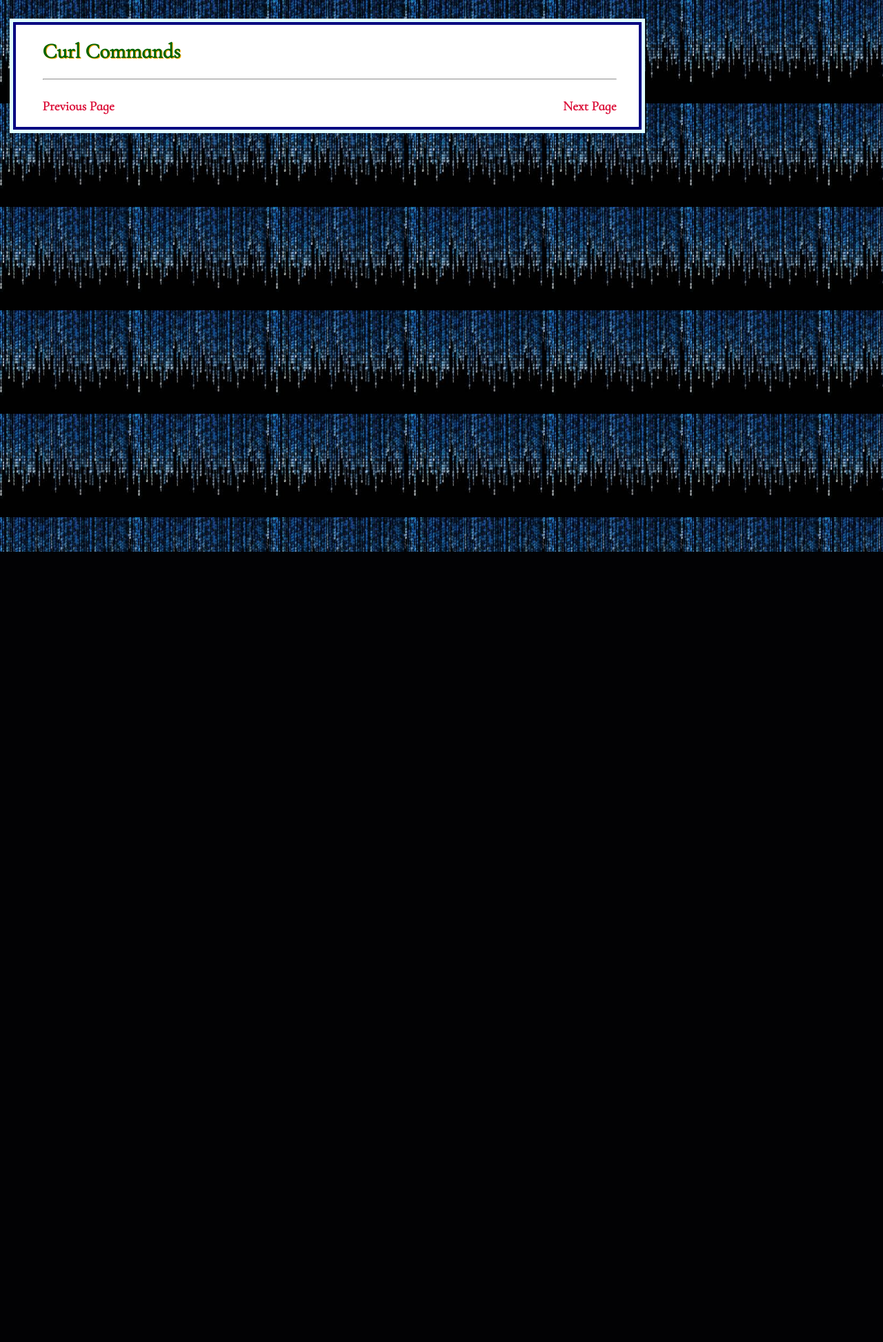
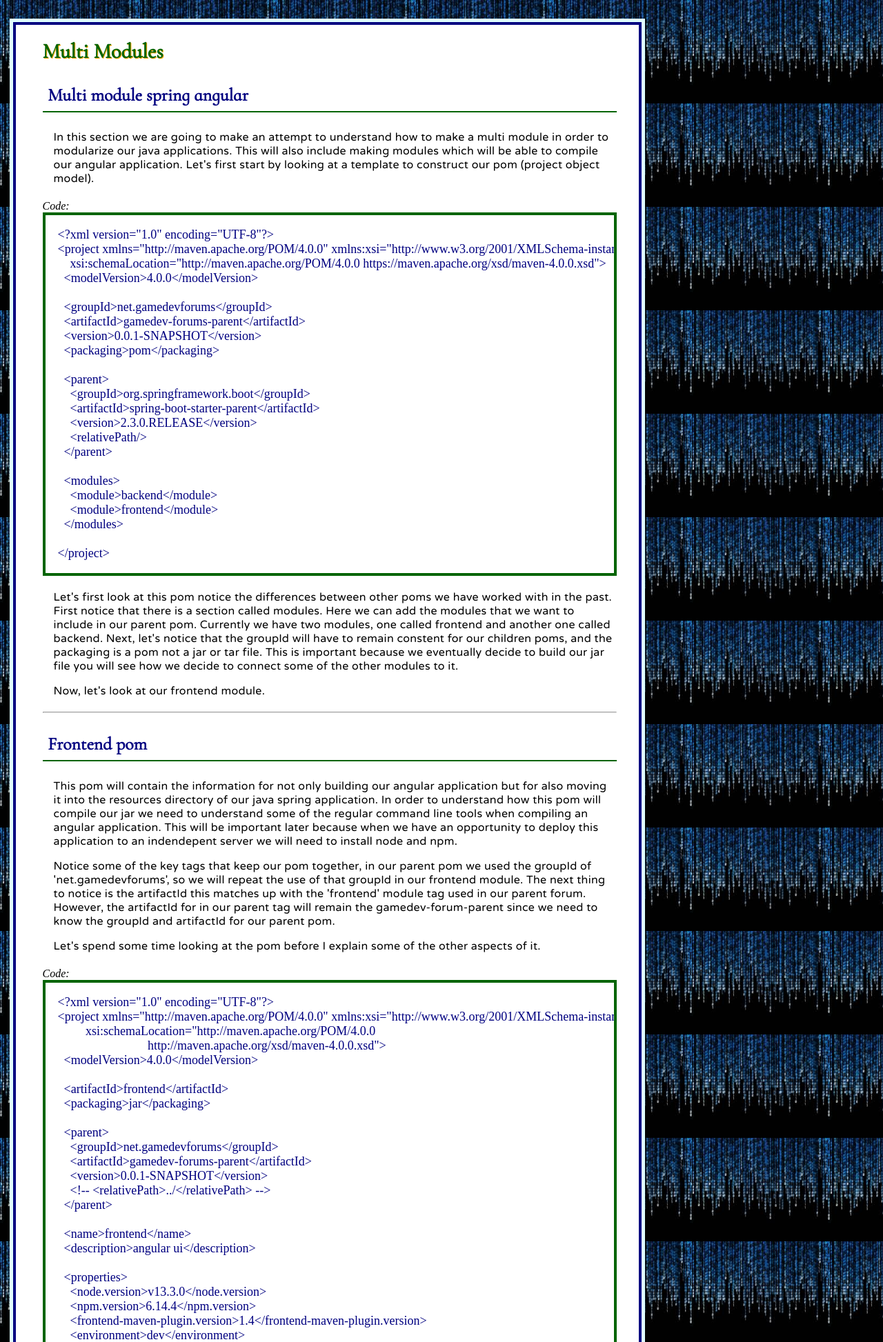
Before and after one commit to delacrank/neverstopcoding.com, a PHP site: page /Java_Web/Java_Web37.html in a window 1280 px wide. Shown: the top 1946 px of the page at 69% size. Before the commit the page ends 800 px from the top, so only its background shows below. Run offline with PHP 8.4, Linux system fonts and the light colour scheme.

Commit message:
changes on java docs

```diff
--- a/Includes/Left_Java_Web.php
+++ b/Includes/Left_Java_Web.php
@@ -36,7 +36,7 @@
 	<li><a href="../Java_Web/Java_Web34.html">Enabling Hypermedia</a></li>
 	<li><a href="../Java_Web/Java_Web35.html">HATEOAS code</a></li>
 	<li><a href="../Java_Web/Java_Web36.html">Curl Commands</a></li>
-	<li><a href="../Java_Web/Java_Web37.html">ok</a></li>
+	<li><a href="../Java_Web/Java_Web37.html">Multi Module</a></li>
 </ul>
 </li>
 </ul>
--- a/Java_Web/Java_Web28.html
+++ b/Java_Web/Java_Web28.html
@@ -89,7 +89,7 @@ public class User implements UserDetails {
     private final String phoneNumber;
 
     @Override
-    public Collection<? extends GrantedAuthority> getAuthorities() {
+    public Collection&lt;? extends GrantedAuthority> getAuthorities() {
 	return Arrays.asList(new SimpleGrantedAuthority("ROLE_USER"));
     }
 
--- a/Java_Web/Java_Web37.html
+++ b/Java_Web/Java_Web37.html
@@ -3,7 +3,7 @@
 <head><meta name="viewport" content="width=device-width, initial-scale=1">
 <meta http-equiv="Content-Type" content="text/html;
 	charset=utf-8" />
-<title>Curl Commands</title>
+<title>Multi Modules</title>
 <link href='http://fonts.googleapis.com/css?family=Varela+Round' rel="stylesheet"><link href='http://fonts.googleapis.com/css?family=Cormorant+Infant' rel="stylesheet"><link rel="stylesheet"
       type="text/css"
       href="../testcss.css">
@@ -25,9 +25,270 @@
 <!-- Right -->
 <div id ="rightz">
 
-<h1>Curl Commands</h1>
+<h1>Multi Modules</h1>
 
-  <hr />
+<h2>Multi module spring angular</h2>
+
+<p>In this section we are going to make an attempt to understand how to make a multi module in order to modularize our java applications. This will also include making modules which will be able to compile our angular application. Let's first start by looking at a template to construct our pom (project object model).</p>
+
+<em>Code:</em>
+<pre class = "code">&lt;?xml version="1.0" encoding="UTF-8"?>
+&lt;project xmlns="http://maven.apache.org/POM/4.0.0" xmlns:xsi="http://www.w3.org/2001/XMLSchema-instance"
+    xsi:schemaLocation="http://maven.apache.org/POM/4.0.0 https://maven.apache.org/xsd/maven-4.0.0.xsd">
+  &lt;modelVersion>4.0.0&lt;/modelVersion>
+
+  &lt;groupId>net.gamedevforums&lt;/groupId>
+  &lt;artifactId>gamedev-forums-parent&lt;/artifactId>
+  &lt;version>0.0.1-SNAPSHOT&lt;/version>
+  &lt;packaging>pom&lt;/packaging>
+
+  &lt;parent>
+    &lt;groupId>org.springframework.boot&lt;/groupId>
+    &lt;artifactId>spring-boot-starter-parent&lt;/artifactId>
+    &lt;version>2.3.0.RELEASE&lt;/version>
+    &lt;relativePath/>
+  &lt;/parent>
+
+  &lt;modules>
+    &lt;module>backend&lt;/module>
+    &lt;module>frontend&lt;/module>
+  &lt;/modules>
+
+&lt;/project></pre>
+
+<p>Let's first look at this pom notice the differences between other poms we have worked with in the past. First notice that there is a section called modules. Here we can add the modules that we want to include in our parent pom. Currently we have two modules, one called frontend and another one called backend. Next, let's notice that the groupId will have to remain constent for our children poms, and the packaging is a pom not a jar or tar file. This is important because we eventually decide to build our jar file you will see how we decide to connect some of the other modules to it.
+
+  <span class = "nl">Now, let's look at our frontend module.</span></p>
+
+<hr />
+
+<h2>Frontend pom</h2>
+
+<p>This pom will contain the information for not only building our angular application but for also moving it into the resources directory of our java spring application. In order to understand how this pom will compile our jar we need to understand some of the regular command line tools when compiling an angular application. This will be important later because when we have an opportunity to deploy this application to an indendepent server we will need to install node and npm.
+
+<span class = "nl">Notice some of the key tags that keep our pom together, in our parent pom we used the groupId of 'net.gamedevforums', so we will repeat the use of that groupId in our frontend module. The next thing to notice is the artifactId this matches up with the 'frontend' module tag used in our parent forum. However, the artifactId for in our parent tag will remain the gamedev-forum-parent since we need to know the groupId and artifactId for our parent pom.</span>
+
+<span class = "nl">Let's spend some time looking at the pom before I explain some of the other aspects of it.</span></p>
+
+<em>Code:</em>
+<pre class = "code">&lt;?xml version="1.0" encoding="UTF-8"?>
+&lt;project xmlns="http://maven.apache.org/POM/4.0.0" xmlns:xsi="http://www.w3.org/2001/XMLSchema-instance"
+	 xsi:schemaLocation="http://maven.apache.org/POM/4.0.0
+			     http://maven.apache.org/xsd/maven-4.0.0.xsd">
+  &lt;modelVersion>4.0.0&lt;/modelVersion>
+
+  &lt;artifactId>frontend&lt;/artifactId>
+  &lt;packaging>jar&lt;/packaging>
+
+  &lt;parent>
+    &lt;groupId>net.gamedevforums&lt;/groupId>
+    &lt;artifactId>gamedev-forums-parent&lt;/artifactId>
+    &lt;version>0.0.1-SNAPSHOT&lt;/version>
+    &lt;!-- &lt;relativePath>../&lt;/relativePath> -->
+  &lt;/parent>
+
+  &lt;name>frontend&lt;/name>
+  &lt;description>angular ui&lt;/description>
+
+  &lt;properties>
+    &lt;node.version>v13.3.0&lt;/node.version>
+    &lt;npm.version>6.14.4&lt;/npm.version>
+    &lt;frontend-maven-plugin.version>1.4&lt;/frontend-maven-plugin.version>
+    &lt;environment>dev&lt;/environment>
+  &lt;/properties>
+
+ &lt;build>
+
+      &lt;plugin>
+        &lt;groupId>com.github.eirslett&lt;/groupId>
+        &lt;artifactId>frontend-maven-plugin&lt;/artifactId>
+        &lt;version>${frontend-maven-plugin.version}&lt;/version>
+        &lt;executions>
+          &lt;execution>
+            &lt;id>install node and npm&lt;/id>
+            &lt;goals>
+              &lt;goal>install-node-and-npm&lt;/goal>
+            &lt;/goals>
+            &lt;configuration>
+              &lt;nodeVersion>${node.version}&lt;/nodeVersion>
+              &lt;npmVersion>${npm.version}&lt;/npmVersion>
+            &lt;/configuration>
+          &lt;/execution>
+          &lt;execution>
+            &lt;id>npm install&lt;/id>
+            &lt;goals>
+              &lt;goal>npm&lt;/goal>
+            &lt;/goals>
+            &lt;configuration>
+              &lt;arguments>install&lt;/arguments>
+            &lt;/configuration>
+          &lt;/execution>
+          &lt;execution>
+            &lt;id>build&lt;/id>
+            &lt;goals>
+              &lt;goal>npm&lt;/goal>
+            &lt;/goals>
+            &lt;configuration>
+              &lt;arguments>run-script build&lt;/arguments>
+            &lt;/configuration>
+            &lt;phase>generate-resources&lt;/phase>
+          &lt;/execution>
+        &lt;/executions>
+      &lt;/plugin>
+    &lt;/plugins>
+    &lt;resources>
+      &lt;resource>
+	&lt;directory>target/frontend&lt;/directory>
+        &lt;targetPath>static&lt;/targetPath>
+      &lt;/resource>
+    &lt;/resources>
+
+  &lt;/build>
+
+&lt;/project></pre>
+
+<p>Underneath our parent tag we have a simple name and description tag to explain the purpose of this jar. The properties tag is important for specifying some of the version id's of our node, npm and plugin version; although its not really necessary. We can finally move on to the build, the groupId is the location of the plugin followed by the artifactId (the name) and the version number.
+
+<span class = "nl">The way execution works is by determining the commands to be typed in as well as the goal those commands will achieve. Typically we just need to run install node and npm, followed by the version numbers of that software. Since we already have scripts built into our angular application, running these commands will trigger the scripts they have, at this point we just need to specify where the compiled resource will be stored.</span>
+
+<span class = "nl">Since we are using maven and packaging this entire application into a target we will name it target/frontend and specify that the name of the folder in our spring application is called 'static'. We are using the 'static' directory since our frontend components will be stored in static/resources in our spring boot application.</span></p>
+
+<hr />
+
+<h2>Backend maven pom</h2>
+
+<p>This will probably be an extremely long and complicated pom to deal with since it will contain many of the necessary jar files for you to be able to compile. Let's first look at some of the important components which will link this pom to the other jars we previously compiled. Similar to our frontend module the artifactId is named the same as our module, our parent tag also matches our frontend pom in that the groupId, artifactId and version match our original parentId.
+
+<span class = "nl">One thing to notice is that I changed the java version to 11 since that was compatible with the version of ubuntu of my server. Here in the dependencies I can add the jar file for our frontend dependency, this is very important if you want the two to be in sync, otherwise your main pom will just produce to seperate jar files. The rest of the dependencies are just jars which are necessary for my application to run.</span></p>
+
+<em>Code:</em>
+<pre class = "code">&lt;?xml version="1.0" encoding="UTF-8"?>
+&lt;project xmlns="http://maven.apache.org/POM/4.0.0" xmlns:xsi="http://www.w3.org/2001/XMLSchema-instance"
+	xsi:schemaLocation="http://maven.apache.org/POM/4.0.0 https://maven.apache.org/xsd/maven-4.0.0.xsd">
+	&lt;modelVersion>4.0.0&lt;/modelVersion>
+
+	&lt;artifactId>backend&lt;/artifactId>
+	&lt;packaging>jar&lt;/packaging>
+
+	&lt;parent>
+	  &lt;groupId>net.gamedevforums&lt;/groupId>
+	  &lt;artifactId>gamedev-forums-parent&lt;/artifactId>
+	  &lt;version>0.0.1-SNAPSHOT&lt;/version>
+	  &lt;relativePath>../&lt;/relativePath>
+	&lt;/parent>
+
+	&lt;name>backend&lt;/name>
+	&lt;description>spring-boot backend&lt;/description>
+
+	&lt;properties>
+		&lt;java.version>11&lt;/java.version>
+	&lt;/properties>
+
+	&lt;dependencies>
+	  &lt;dependency>
+	    &lt;groupId>net.gamedevforums&lt;/groupId>
+	    &lt;artifactId>frontend&lt;/artifactId>
+	    &lt;version>${project.version}&lt;/version>
+	    &lt;scope>runtime&lt;/scope>
+	  &lt;/dependency>
+
+	    &lt;dependency>
+	      &lt;groupId>org.springframework.boot&lt;/groupId>
+	      &lt;artifactId>spring-boot-starter-data-jpa&lt;/artifactId>
+	    &lt;/dependency>
+	    &lt;dependency>
+	      &lt;groupId>org.springframework.boot&lt;/groupId>
+	      &lt;artifactId>spring-boot-starter-security&lt;/artifactId>
+	    &lt;/dependency>
+	    &lt;dependency>
+	      &lt;groupId>org.springframework.boot&lt;/groupId>
+	      &lt;artifactId>spring-boot-starter-data-rest&lt;/artifactId>
+	    &lt;/dependency>
+
+	    &lt;dependency>
+	      &lt;groupId>org.springframework.boot&lt;/groupId>
+	      &lt;artifactId>spring-boot-starter-actuator&lt;/artifactId>
+	    &lt;/dependency>
+
+	    &lt;dependency>
+	      &lt;groupId>org.springframework.boot&lt;/groupId>
+	      &lt;artifactId>spring-boot-starter-validation&lt;/artifactId>
+	    &lt;/dependency>
+	    &lt;dependency>
+	      &lt;groupId>org.springframework.boot&lt;/groupId>
+	      &lt;artifactId>spring-boot-starter-web&lt;/artifactId>
+	    &lt;/dependency>
+
+	    &lt;dependency>
+	      &lt;groupId>org.springframework.boot&lt;/groupId>
+	      &lt;artifactId>spring-boot-devtools&lt;/artifactId>
+	      &lt;scope>runtime&lt;/scope>
+	      &lt;optional>true&lt;/optional>
+	    &lt;/dependency>
+	    &lt;dependency>
+	      &lt;groupId>com.h2database&lt;/groupId>
+	      &lt;artifactId>h2&lt;/artifactId>
+	      &lt;scope>runtime&lt;/scope>
+	    &lt;/dependency>
+	    &lt;dependency>
+	      &lt;groupId>mysql&lt;/groupId>
+	      &lt;artifactId>mysql-connector-java&lt;/artifactId>
+	      &lt;scope>runtime&lt;/scope>
+	    &lt;/dependency>
+	    &lt;dependency>
+	      &lt;groupId>org.projectlombok&lt;/groupId>
+	      &lt;artifactId>lombok&lt;/artifactId>
+	      &lt;optional>true&lt;/optional>
+	    &lt;/dependency>
+	    &lt;!-- Password Validation -->
+	    &lt;dependency>
+	      &lt;groupId>org.passay&lt;/groupId>
+	      &lt;artifactId>passay&lt;/artifactId>
+	      &lt;version>1.0&lt;/version>
+	    &lt;/dependency>
+	    &lt;dependency>
+	      &lt;groupId>com.google.guava&lt;/groupId>
+	      &lt;artifactId>guava&lt;/artifactId>
+	      &lt;version>20.0&lt;/version>
+	    &lt;/dependency>
+	    &lt;dependency>
+	      &lt;groupId>org.jboss.aerogear&lt;/groupId>
+	      &lt;artifactId>aerogear-otp-java&lt;/artifactId>
+	      &lt;version>1.0.0&lt;/version>
+	      &lt;scope>compile&lt;/scope>
+	    &lt;/dependency>
+
+	    &lt;dependency>
+	      &lt;groupId>org.springframework.boot&lt;/groupId>
+	      &lt;artifactId>spring-boot-starter-test&lt;/artifactId>
+	      &lt;scope>test&lt;/scope>
+	      &lt;exclusions>
+		&lt;exclusion>
+		  &lt;groupId>org.junit.vintage&lt;/groupId>
+		  &lt;artifactId>junit-vintage-engine&lt;/artifactId>
+		&lt;/exclusion>
+	      &lt;/exclusions>
+	    &lt;/dependency>
+	    &lt;dependency>
+	      &lt;groupId>org.springframework.security&lt;/groupId>
+	      &lt;artifactId>spring-security-test&lt;/artifactId>
+	      &lt;scope>test&lt;/scope>
+	    &lt;/dependency>
+	  &lt;/dependencies>
+
+	&lt;build>
+		&lt;plugins>
+			&lt;plugin>
+				&lt;groupId>org.springframework.boot&lt;/groupId>
+				&lt;artifactId>spring-boot-maven-plugin&lt;/artifactId>
+			&lt;/plugin>
+		&lt;/plugins>
+	&lt;/build>
+
+&lt;/project></pre>
+
+
+<hr />
 <br />
 <a href="Java_Web35.html">Previous Page</a>
 <span class = "next"><a href = "Java_Web37.html">Next Page</a></span>
```
Also changed, not shown: 1 other file.
